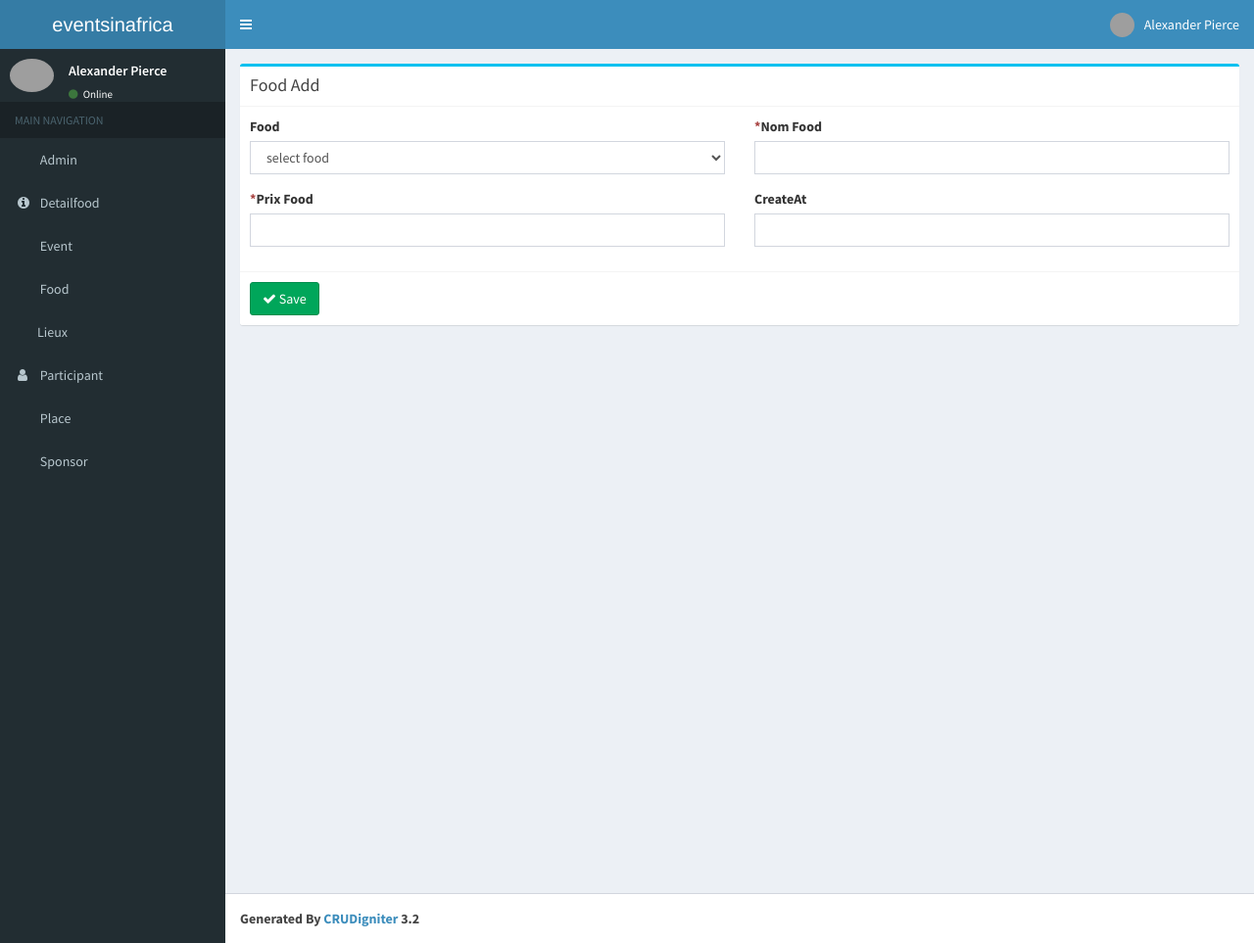
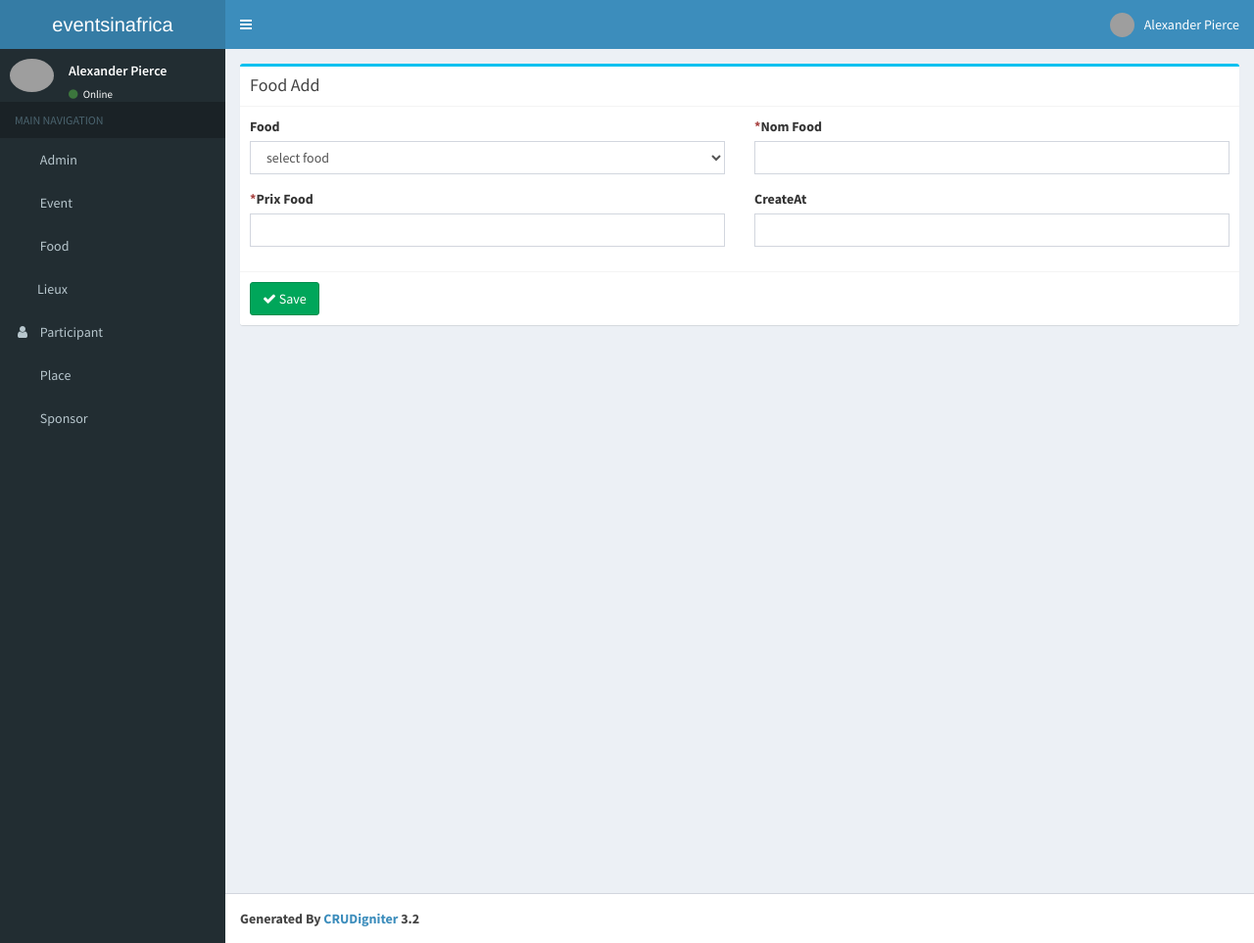
Before and after one commit to SySarah/event-africa, a CodeIgniter app: page /eventsinafrica/index.php/food/add in a window 1280 px wide. Shown: the whole page at 98% size. Run offline with CodeIgniter, Linux system fonts and the light colour scheme; data that the repository does not hold is empty; some libraries are stand-ins or nearby versions; grey boxes are pictures that could not be loaded.

Commit message:
[DELETE] supression du lien de la vue detailfood

```diff
--- a/application/views/layouts/main.php
+++ b/application/views/layouts/main.php
@@ -108,19 +108,7 @@
                                 </li>
 							</ul>
                         </li>
-                        <li>
-                            <a href="#">
-                                <i class="fa fa-info-circle"></i> <span>Detailfood</span>
-                            </a>
-                            <ul class="treeview-menu">
-								<li class="active">
-                                    <a href="<?php echo site_url('detailfood/add');?>"><i class="fa fa-plus"></i> Add</a>
-                                </li>
-								<li>
-                                    <a href="<?php echo site_url('detailfood/index');?>"><i class="fa fa-list-ul"></i> Listing</a>
-                                </li>
-							</ul>
-                        </li>
+
 						<li>
                             <a href="#">
                                 <i class="fa fa-calendar-alt"></i> <span>Event</span>
```
